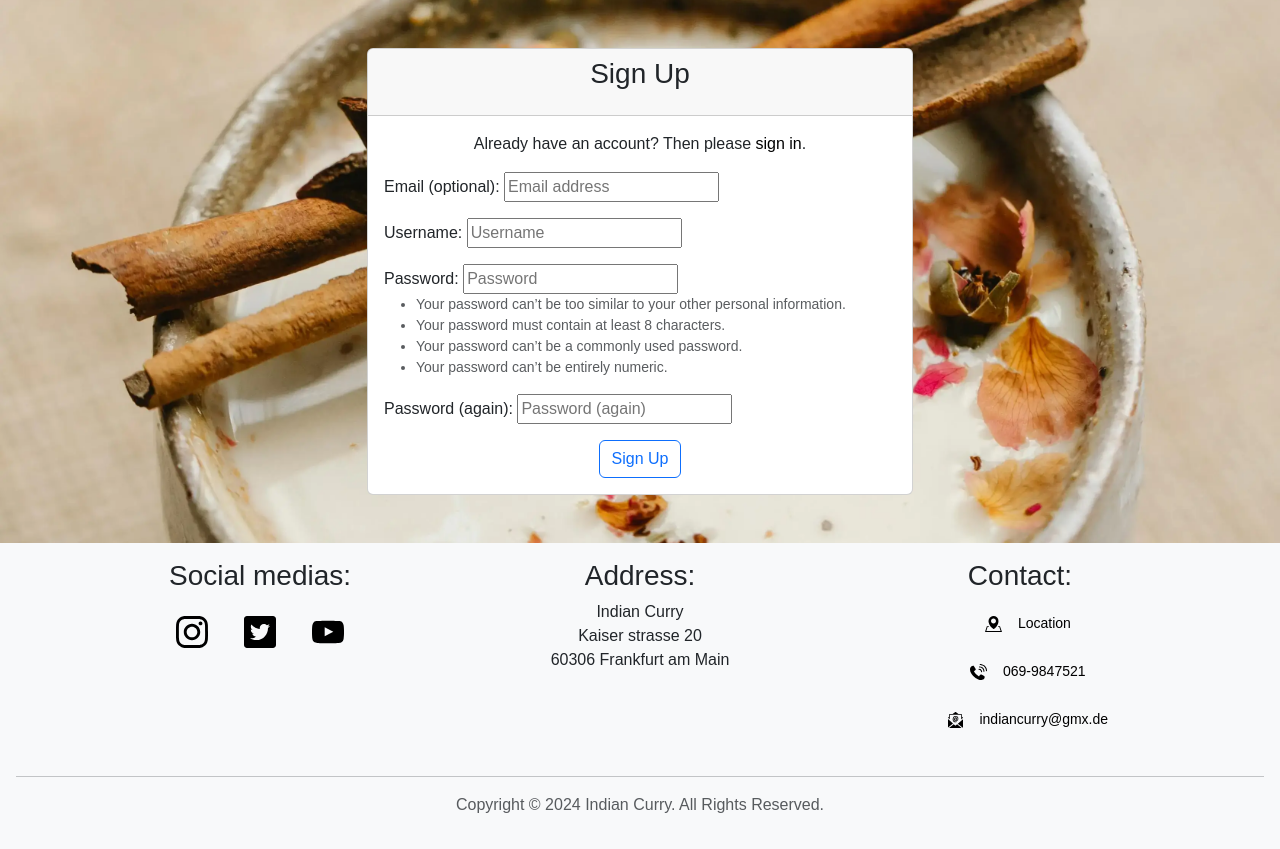
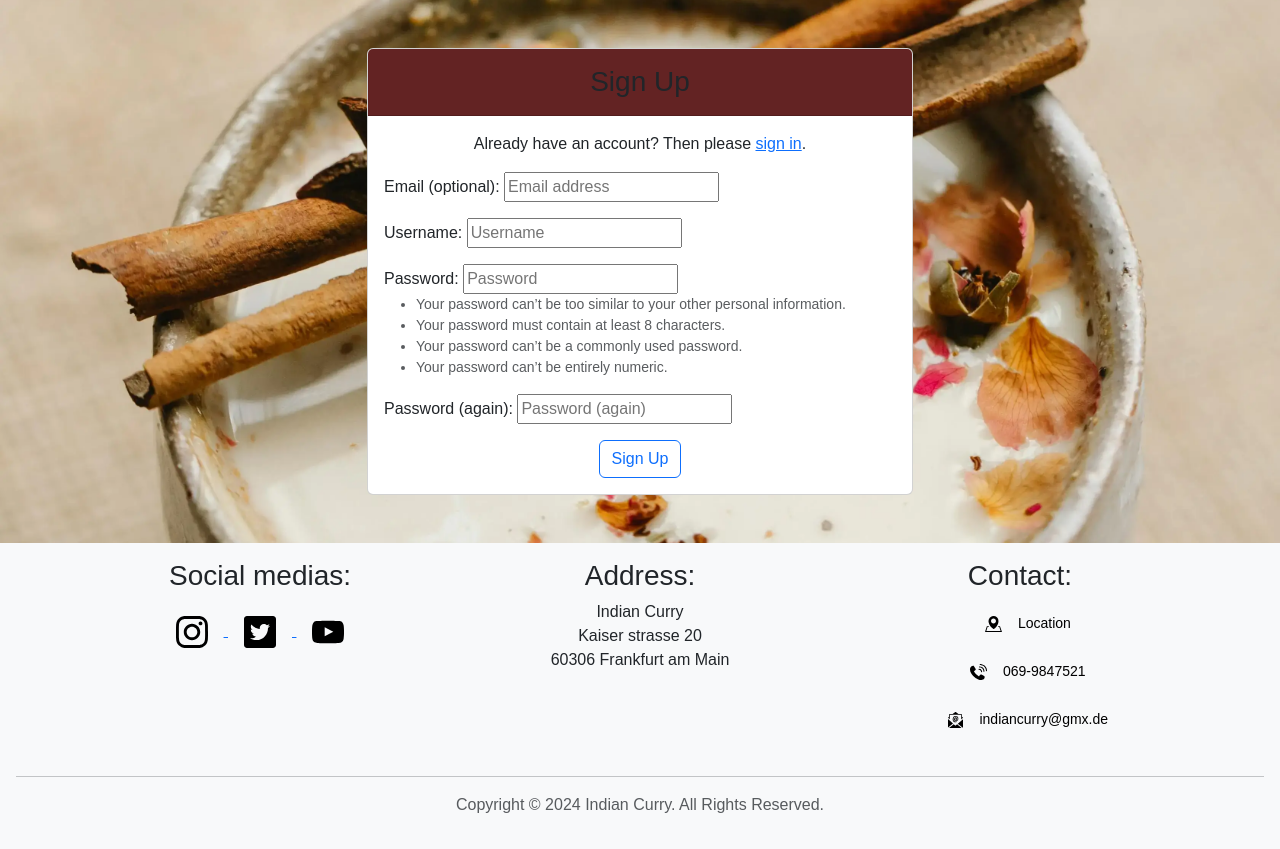
Before and after one commit to Pramilashanmugam/Restaurant, a Django app: page /accounts/signup/ in a window 1280 px wide. Shown: the part 101-950 px from the top of the page. Run offline with Django 5.2, Linux system fonts and the light colour scheme; some libraries are stand-ins or nearby versions.

Commit message:
text in carousel style for readability, margintop for signup, logout included#

```diff
--- a/static/css/base.css
+++ b/static/css/base.css
@@ -15,12 +15,14 @@ body {
     flex-direction: column;
 }
 
-/* header*/
+/* Main */
+/*carousel captions*/
+.carousel-caption h3, .carousel-caption p {
+    text-shadow: 2px 2px 4px rgba(0, 0, 0, 0.7);
+    font-weight: 600;
+}
 
-
-
-/* Main */
-
+/*Background image*/
 .background {
     display: flex;
     flex-direction: column;
@@ -30,12 +32,12 @@ body {
 }
 
 .main-content {
+    /* White background with opacity */
     background-color: rgba(255, 255, 255, 0.8);
-    /* White background with opacity */
     padding: 20px;
     border-radius: 8px;
+    /*text color to black for better readability */
     color: #000;
-    /*text color to black for better readability */
     margin-bottom: 3rem;
     z-index: 1;
 }
@@ -69,13 +71,16 @@ footer {
     height: 16px;
     margin:1rem;
 }
-a {
+.footer-container p small a {
     color: black;
     text-decoration: none;
 }
 
-/* django allauth customizaation */
+/* django allauth customization */
 
 #id_password_helptext {
     display: none;
 }
+div.card-header {
+    background-color: rgb(99, 35, 35);
+}
--- a/templates/account/logout.html
+++ b/templates/account/logout.html
@@ -9,7 +9,7 @@
         <div class="col-md-6">
             <div class="card mb-5">
                 <div class="card-header text-center">
-                    <h1 class="h3 mb-3 font-weight-normal">
+                    <h1 class="h3 mt-2 mb-2 font-weight-normal">
                         {% trans "Sign Out" %}
                     </h1>
                 </div>
--- a/templates/account/signup.html
+++ b/templates/account/signup.html
@@ -9,7 +9,7 @@
         <div class="col-md-8 col-lg-6">
             <div class="card mb-5">
                 <div class="card-header text-center">
-                    <h1 class="h3 mb-3 font-weight-normal">
+                    <h1 class="h3 mt-2 mb-2 font-weight-normal">
                         {% trans "Sign Up" %}
                     </h1>
                 </div>
```
